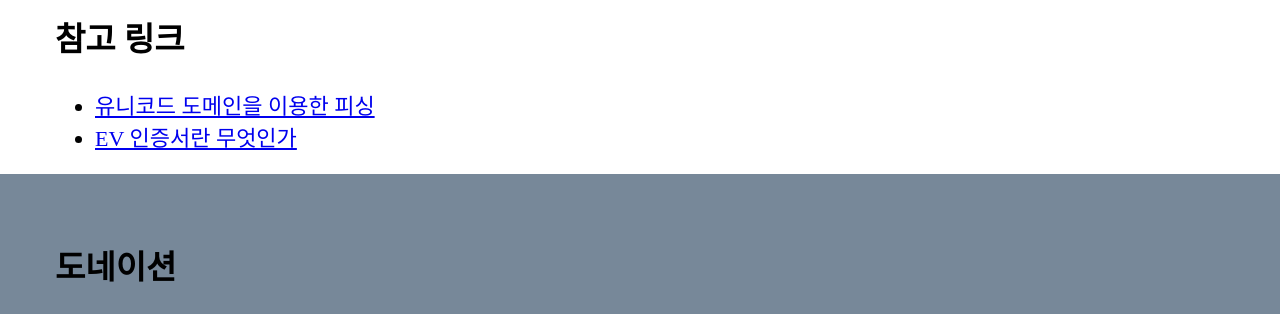
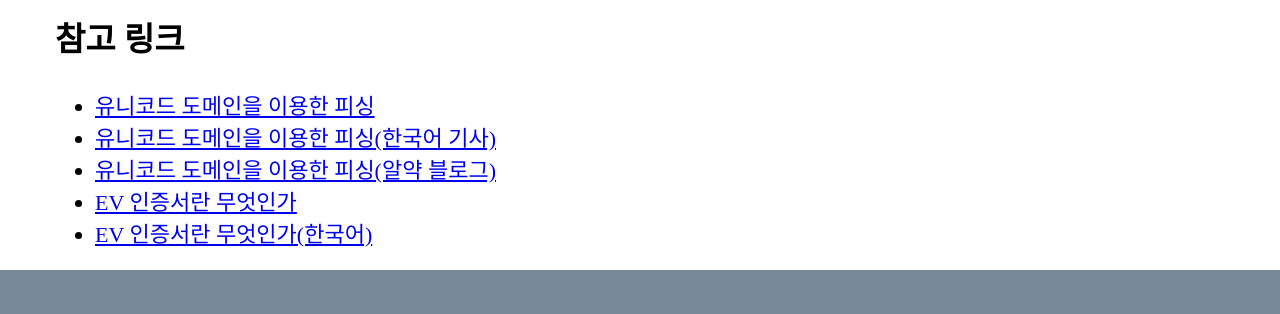
Before and after one commit to tribela/upbit-parody, a website built with Parcel: page src/index.html in a window 1280 px wide. Shown: the part 1960-2274 px from the top of the page. Built offline with nearby package versions, Linux system fonts and the light colour scheme.

Commit message:
Add korean version of links

```diff
--- a/src/index.html
+++ b/src/index.html
@@ -100,7 +100,10 @@
         <h2>참고 링크</h2>
         <ul>
           <li><a href="https://www.xudongz.com/blog/2017/idn-phishing/">유니코드 도메인을 이용한 피싱</a></li>
+          <li><a href="http://www.itworld.co.kr/news/105012">유니코드 도메인을 이용한 피싱(한국어 기사)</a></li>
+          <li><a href="http://blog.alyac.co.kr/1068">유니코드 도메인을 이용한 피싱(알약 블로그)</a></li>
           <li><a href="https://www.digicert.com/ev-ssl-certification/">EV 인증서란 무엇인가</a></li>
+          <li><a href="https://www.ucert.co.kr/ssl/ev.html">EV 인증서란 무엇인가(한국어)</a></li>
         </ul>
       </section>
     </main>
```
